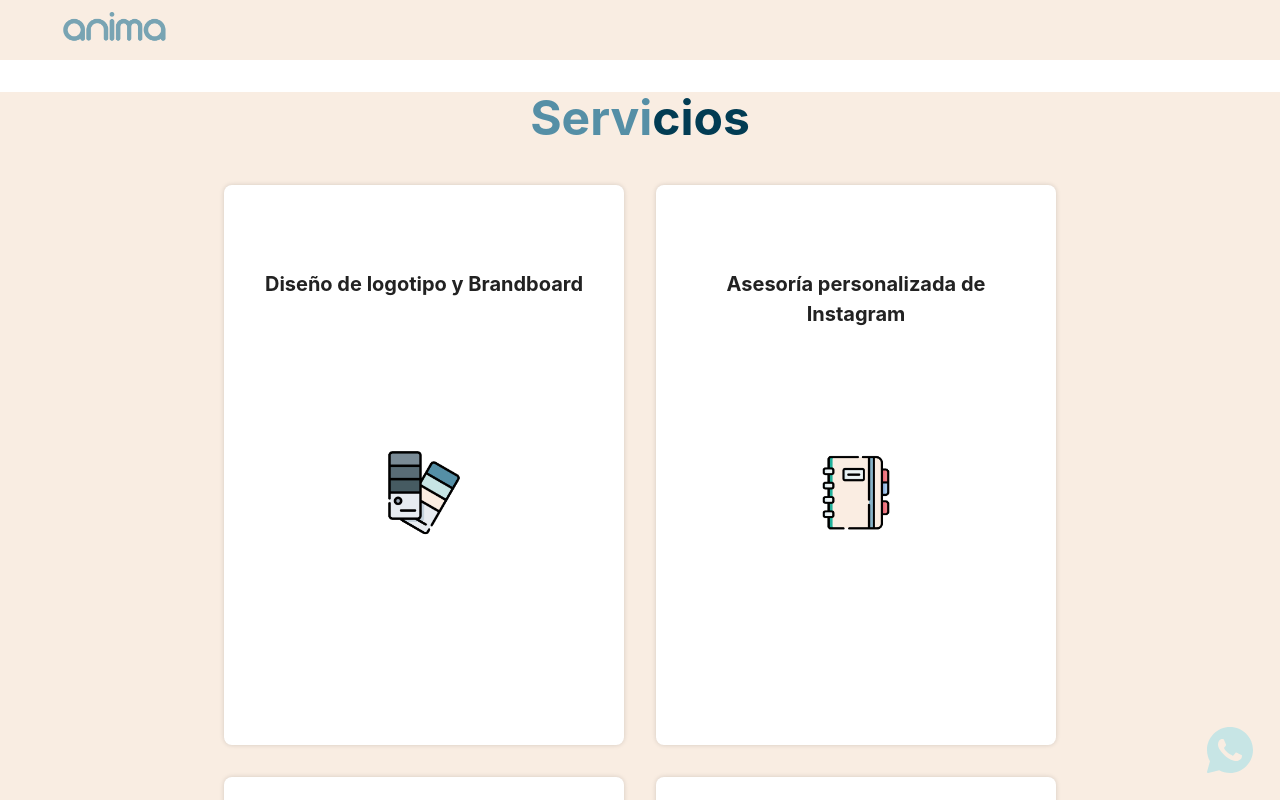
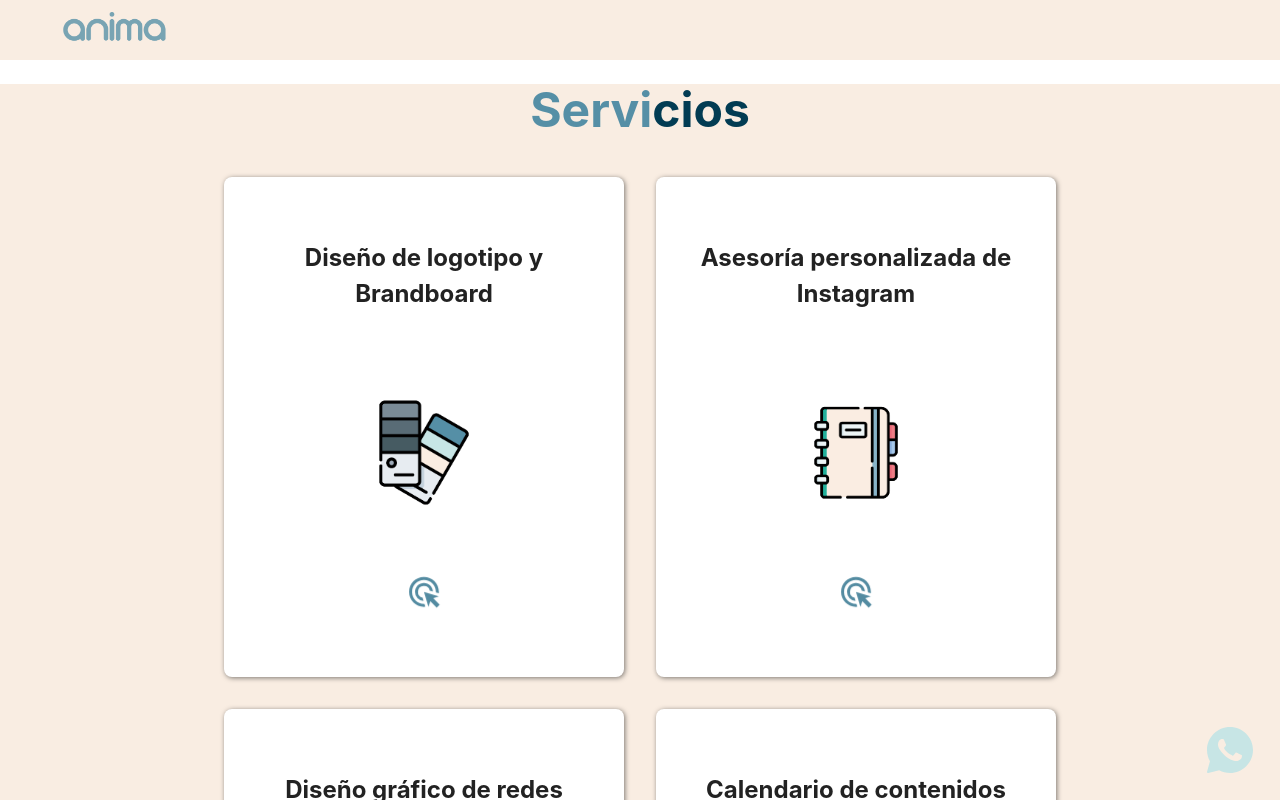
Before and after one commit to gerfabris/anima, a React (Vite) app: page /products in a window 1280 px wide. Shown: the top 800 px of the page. Built offline with nearby package versions, Linux system fonts and the light colour scheme; a web font is replaced by a local one.

Commit message:
Cambios de estilos en testimonios, y itemcards en services

```diff
--- a/src/components/Contact/Contact.css
+++ b/src/components/Contact/Contact.css
@@ -15,7 +15,7 @@
     color: #558FA6;
 } */
 .section__contact{
-    margin-bottom: 4em;
+    margin-bottom: 2em;
     display: flex;
     justify-content: center;
     align-items: center;
@@ -24,7 +24,7 @@
 .container {
     display: flex;
     flex-direction: column;
-    width: 100vw;
+    width: 100%;
     height: 100%;
     align-items: center;
     justify-items: center;
@@ -94,7 +94,7 @@
 .container__form-logo {
     text-align: center;
     font-size: 3em;
-    margin-bottom: 2em;
+    margin-bottom: 1em;
     color: #558FA6;
 }
 .container__form-logo span {
--- a/src/components/Products/ItemCard.css
+++ b/src/components/Products/ItemCard.css
@@ -8,7 +8,9 @@
 .service-card:hover{
     transform: rotateY(-180deg);
 }
-
+.service-card:hover .card__back {
+    box-shadow: 0 0 20px 0 #558FA6;
+}
 .card__front,.card__back{
     width: 100%;
     height: 100%;
@@ -24,7 +26,9 @@
     border-radius: 5pt;
     padding: 2em;
     background-color: rgba(255,255,255,.05);
-    box-shadow: 0 0 5px rgba(0, 0, 0, .15);
+/*     box-shadow: 0 0 5px rgba(0, 0, 0, .15);
+ */    box-shadow: 1px 1px 5px rgba(0, 0, 0, .5);
+    /* box-shadow: 0 0 20px 0 #558FA6; */
     backdrop-filter: blur(10px);
     border-radius: 8px;
 }
@@ -62,19 +66,35 @@
     flex-direction: column;
     text-align: center;
 }
+.card__content-click{
+    width: 100%;
+    height: 10%;
+    display: flex;
+    justify-content: center;
+    align-items: center;
+    flex-direction: column;
+    text-align: center;
+}
+.click{
+    height: 95%;
+    animation: click 1s linear infinite;
+    font-size: 30px;
+}
 .card__content-description{
-    font-size: 0.7em;
-    margin-top: 5px;
-    margin-bottom: 5px;
+    font-size: .9em;
+    margin-top: 1em;
+    margin-bottom: 1em;
 }
 .card__content-button{
-    margin: 10px;
-    font-size: 0.7em;
+    margin-bottom: 1em;
+    font-size: 0.8em;
     color:#fff;
     background-color: #558FA6;
 }
 .card__back .card__content{
-    box-shadow: 0 0 5px rgba(0, 0, 0, .15);
+/*     box-shadow: 0 0 20px 0 #558FA6; */
+    box-shadow: 1px 1px 5px rgba(0, 0, 0, .5);
+    border-radius: 8px;
     backdrop-filter: blur(10px);
     height: 100%;
     width: 100%;
@@ -84,9 +104,37 @@
 .card__back .card__content-description{
     text-align: center;
 }
+/* -- media queries -- */
 @media screen and (max-width:520px) {
     .service-card{
         width: 80vmin;
         height: 90vmin;
     }
 }
+@media screen and (min-width:1220px) {
+    .service-card{
+        max-width: 800px;
+        height: 500px;
+    }
+    .card__content-title{
+        font-size: 1.2em;
+    }
+    .card__image-wrapper {
+        max-width: 10em;
+        max-height: 10em;
+    }
+    .card__content-description{
+        font-size: 1em;
+
+    }
+}
+/* -- animation -- */
+@keyframes click {
+    from{
+        transform: scale(1);
+    }
+    to{
+        transform: scale(1.2);
+        fill: #558FA6;
+    }
+}
--- a/src/components/Products/ItemCard.jsx
+++ b/src/components/Products/ItemCard.jsx
@@ -1,4 +1,5 @@
 import { useState } from "react";
+import { MdAdsClick } from 'react-icons/md';
 import "./ItemCard.css";
 
 export const ItemCard = ({ service, index, onClick }) => {
@@ -21,8 +22,8 @@ export const ItemCard = ({ service, index, onClick }) => {
         <div className="card__image-wrapper">
           <img src={service.image} alt="" className="card__image" />
         </div>
-        <div className="card__content">
-          <span className="card__content-arrow"></span>
+        <div className="card__content-click">
+          <MdAdsClick className="click"/>
         </div>
       </div>
       <div className="card__back">
--- a/src/components/Products/Services.css
+++ b/src/components/Products/Services.css
@@ -6,7 +6,7 @@
     align-items: center;
     background-color: #F9EDE2;
     flex-direction: column;
-    margin-top: 2em;
+    margin-top: 1.5em;
 }
 .services{
     width: 100%;
--- a/src/components/TestimoniosSwiper/TestimoniosSwiper.css
+++ b/src/components/TestimoniosSwiper/TestimoniosSwiper.css
@@ -1,6 +1,7 @@
 .swiper {
     width: 100%;
     height: 100%;
+    max-width: 1200px;
 }
 .swiper-slide {
     text-align: center;
@@ -14,6 +15,12 @@
 .swiper {
     margin-left: auto;
     margin-right: auto;
+}
+.swiper-button-prev{
+    --swiper-theme-color: #558FA6;
+}
+.swiper-button-next{
+    --swiper-theme-color: #558FA6;
 }
 .swiper-slide img {
 /*     display: block;
--- a/src/components/TestimoniosSwiper/TestimoniosSwiper.jsx
+++ b/src/components/TestimoniosSwiper/TestimoniosSwiper.jsx
@@ -14,7 +14,7 @@ export const TestimoniosSwiper = ( {testimonios} ) =>{
             <Swiper
                     centeredSlides={true}
                     autoplay={{
-                        delay: 15500,
+                        delay: 4500,
                         disableOnInteraction: false,
                     }}
                     slidesPerView={1}
```
Also changed, not shown: 1 other file (tests, documents, lock files or other folders).
